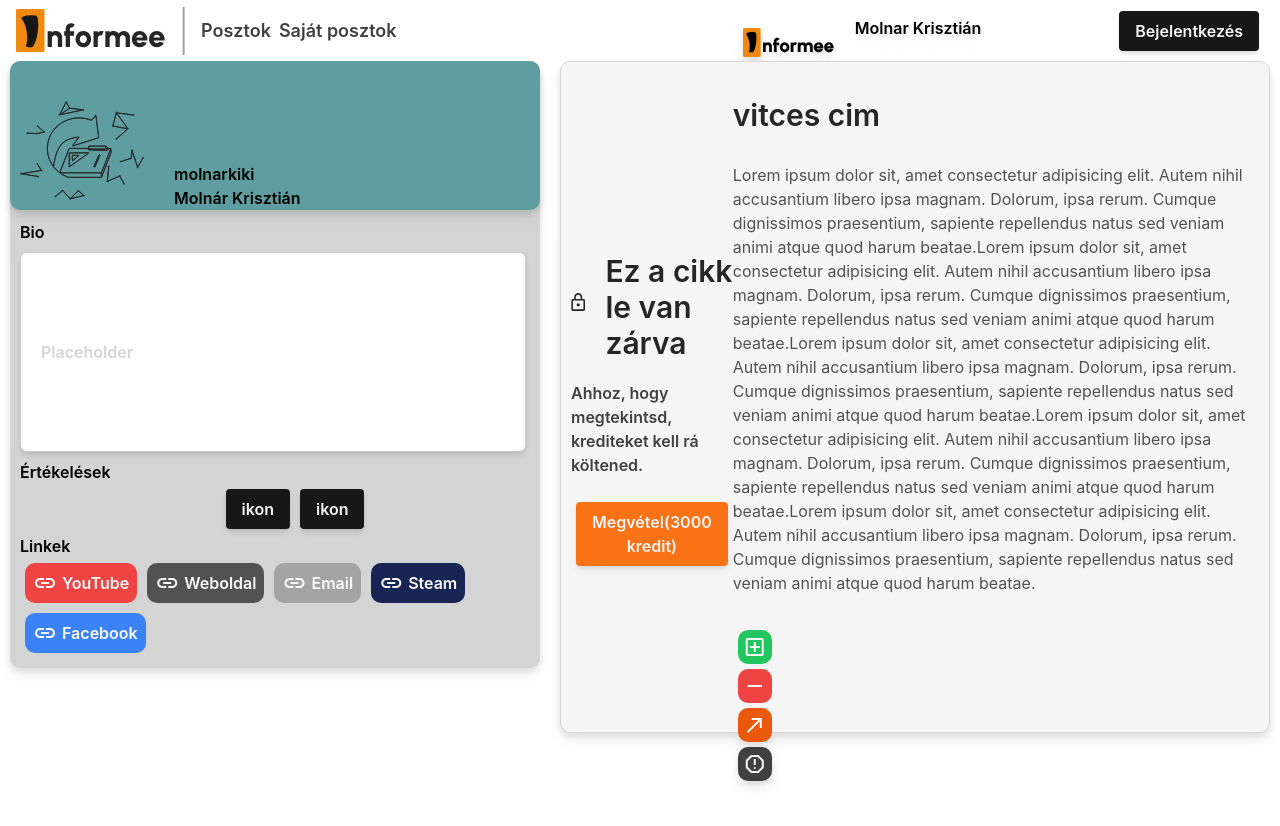
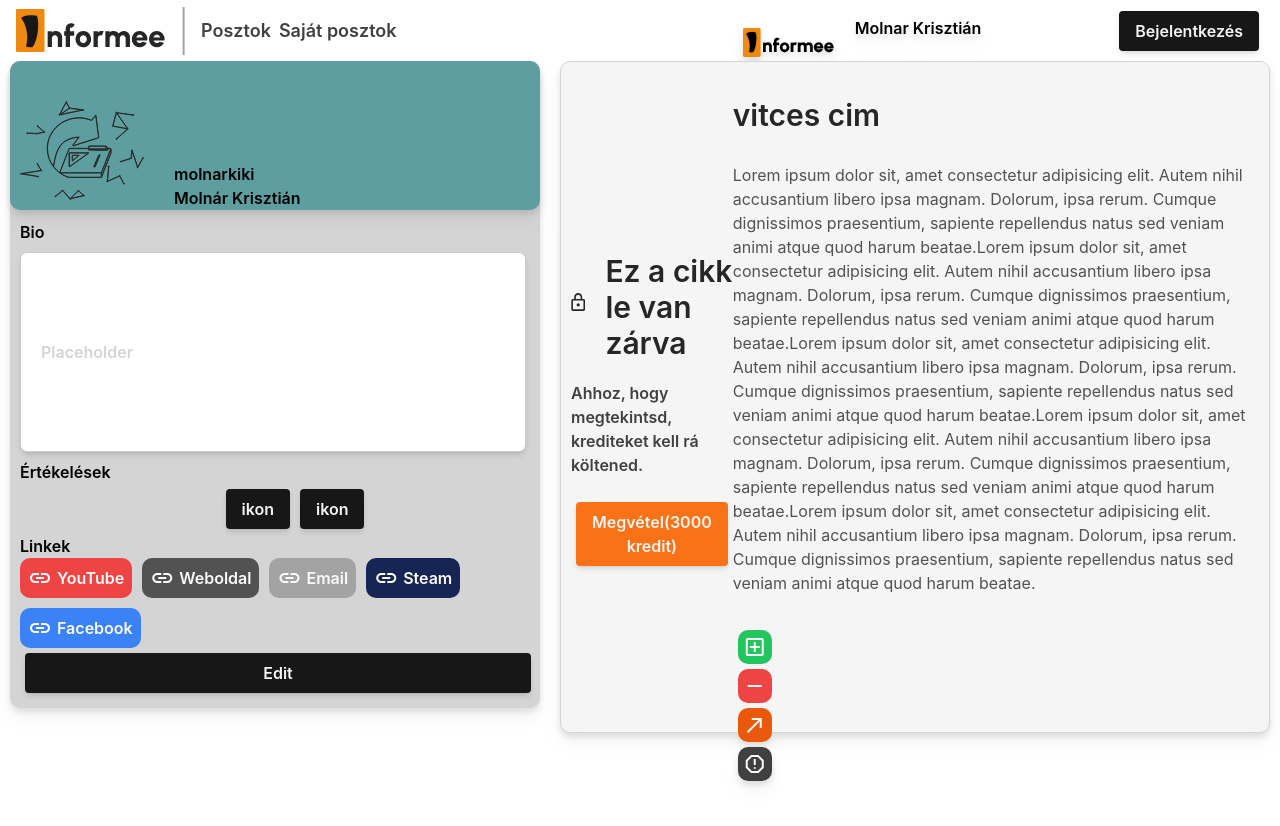
Before and after one commit to WR0NGTH3HU4/Informee, a Vue app: page /SajatPosztok in a window 1280 px wide. Shown: the top 826 px of the page. Built offline with nearby package versions, Linux system fonts and the light colour scheme; what tailwindcss-animated would draw is missing.

Commit message:
edit gomb beillesztése

```diff
--- a/src/components/Bio.vue
+++ b/src/components/Bio.vue
@@ -38,6 +38,8 @@ import linkButton from './linkButton.vue';
                 </div>
             </div>
 
+                <Button text="Edit" class="edit" ></Button>
+
         </div>
     </div>
 </div>
@@ -76,6 +78,7 @@ import linkButton from './linkButton.vue';
     .link{
         @apply flex flex-row  justify-start content-center ;
         flex-wrap: wrap;
+        margin:-5px;
     }
     .name{
         @apply flex flex-col justify-end content-center ;
@@ -83,12 +86,21 @@ import linkButton from './linkButton.vue';
     Button {
         margin: 5px;
 
+
     }
     #biotext{
         //width: 100%;
         width: 92%;
         height: 200px;
         float: center;
+
+    }
+    .edit{
+        width:92%;
+        border-color: none;
+        margin: 5px;
+       // margin:5px;
+        //margin-right:-5px;
 
     }
     .like{
```
